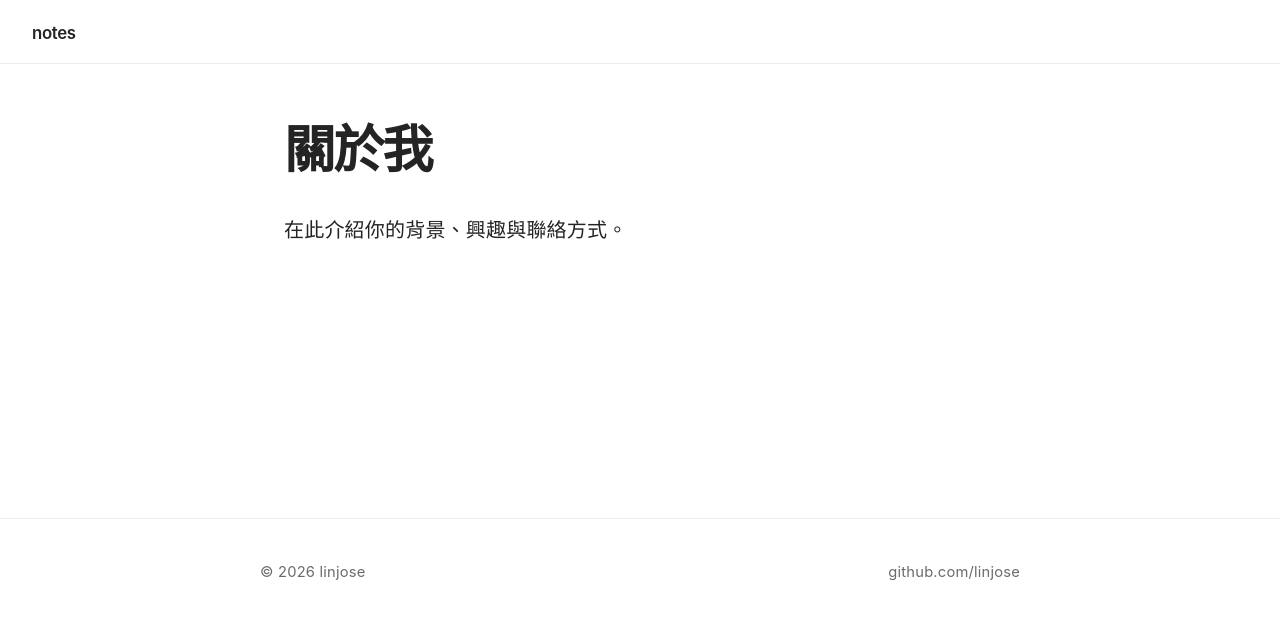
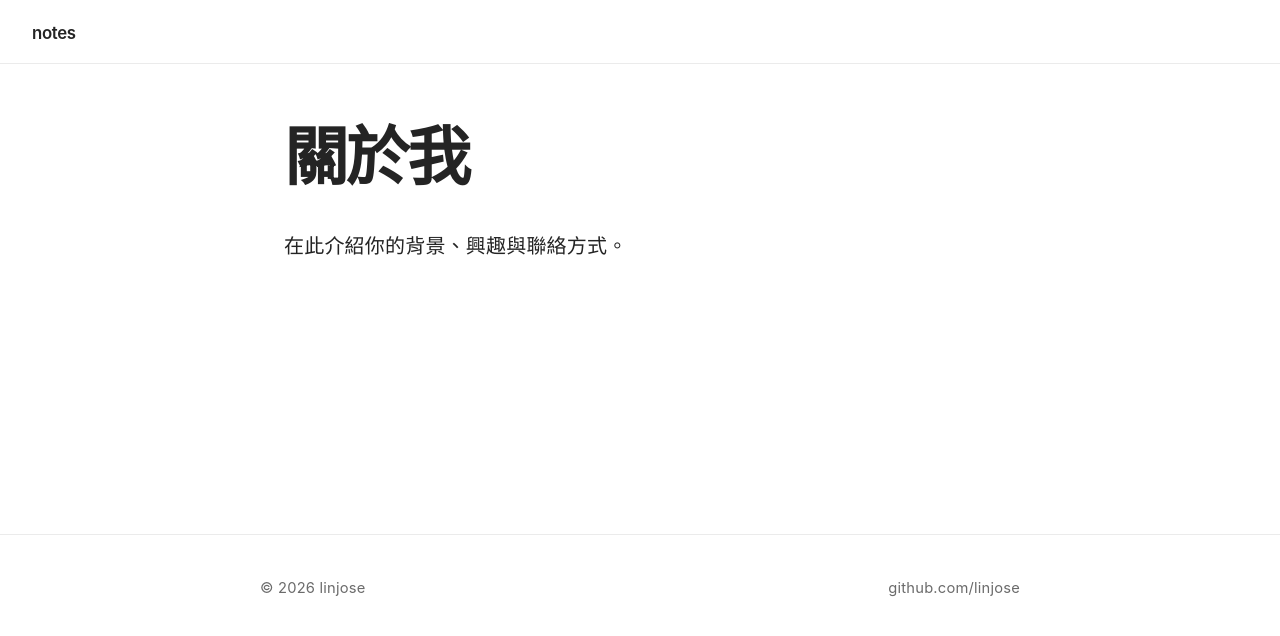
Before and after one commit to linjose/notes, a Jekyll site: the page built from about.md, in a window 1280 px wide. Shown: the top 636 px of the page. Built offline with Jekyll 4.4.1, drawn with Linux system fonts in a browser that asks for light colours.

Commit message:
Update style.css

```diff
--- a/assets/css/style.css
+++ b/assets/css/style.css
@@ -145,7 +145,8 @@ h6 {
 }
 
 h1 {
-  font-size: clamp(2.2rem, 4vw, 3.2rem);  /*font-size: clamp(2.8rem, 5vw, 4.4rem);*/
+  /*font-size: clamp(2.2rem, 4vw, 3.2rem);*/
+  font-size: clamp(2.8rem, 5vw, 4.4rem);
   line-height: 1.22;
   letter-spacing: -0.04em;
   margin-bottom: 1.2rem;
```
